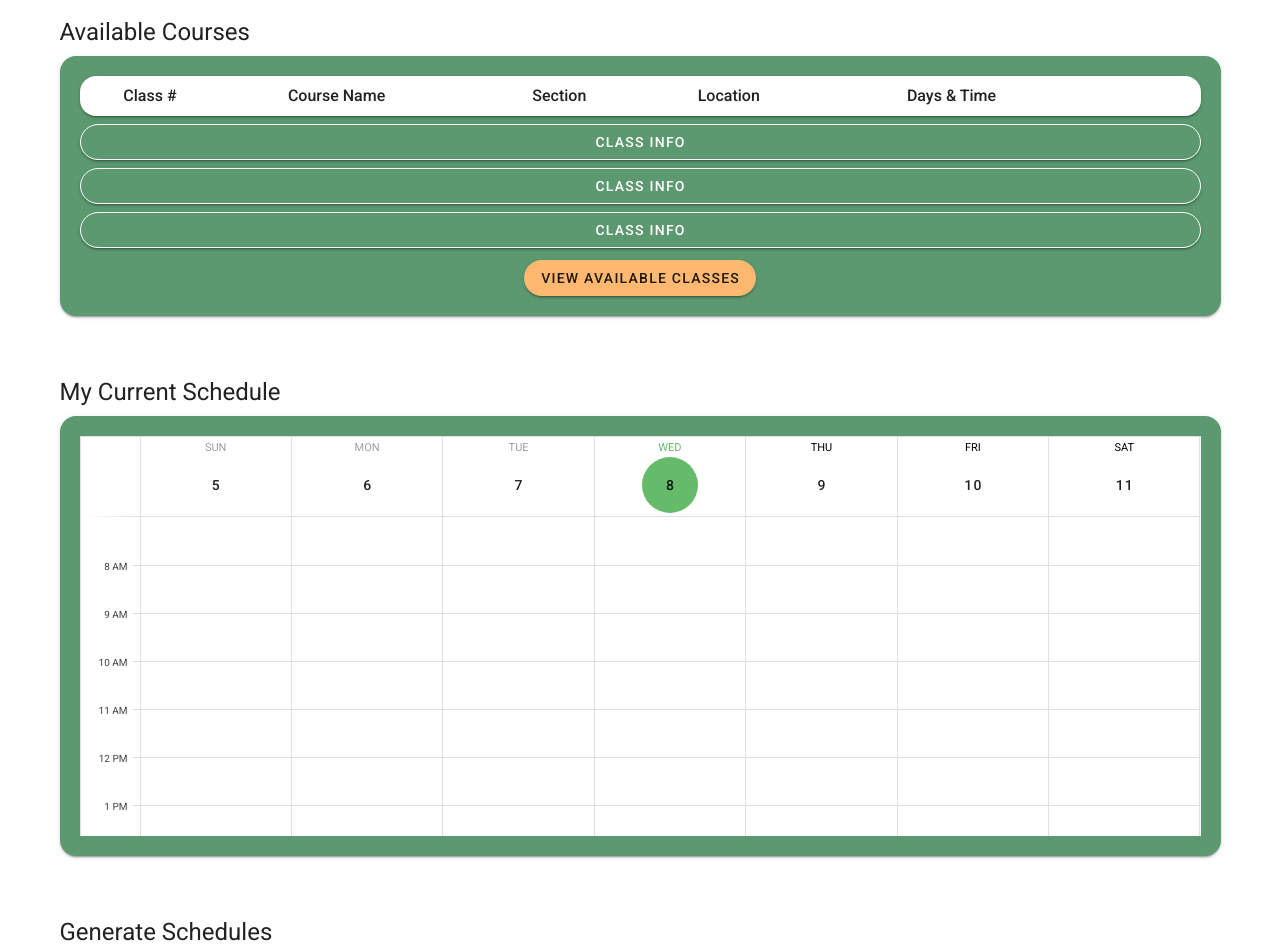
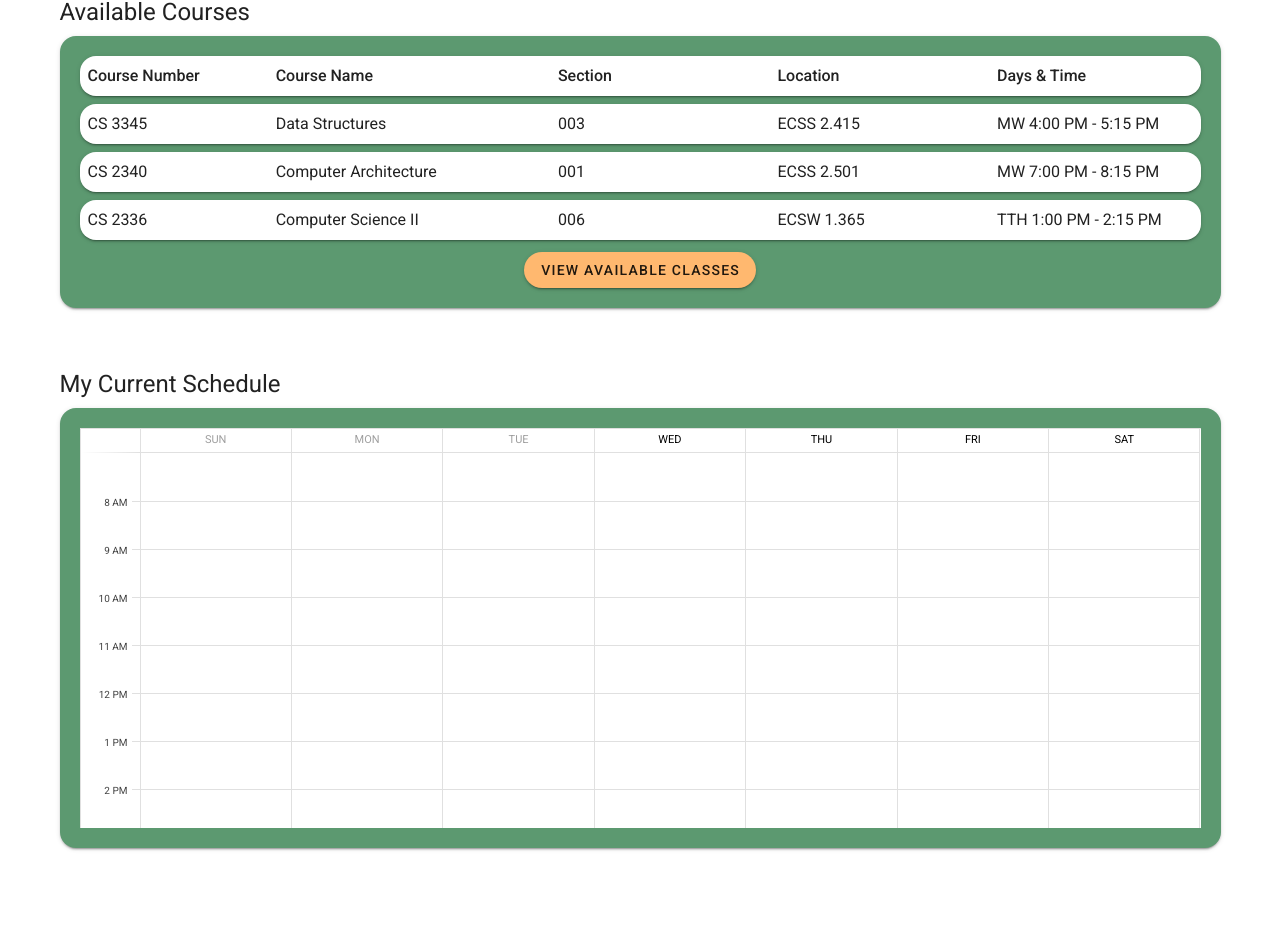
Before and after one commit to palak-bhargava/InstructorScheduler, a Vue app in the folder vue-client/: page / in a window 1280 px wide. Shown: the part 473-1425 px from the top of the page. After the commit the page ends 1373 px from the top, so only its background shows below. Built offline with nearby package versions, Linux system fonts and the light colour scheme.

Commit message:
finished calendar

```diff
--- a/vue-client/src/views/dashboard.vue
+++ b/vue-client/src/views/dashboard.vue
@@ -1,5 +1,5 @@
 <template>
-    <v-container class="mt-15">
+    <v-container class="mt-10">
         <v-row>
             <v-col cols="7">
                 <div class="text-h5 mb-2">My Preferences</div>
@@ -110,57 +110,93 @@
                     class = "mb-2 pa-2 rounded-xl font-weight-medium"
                     color="#FFFFFF"
                 >
-                    &nbsp&nbsp&nbsp&nbsp&nbsp&nbsp&nbsp&nbsp
-                    Class #
-                    &nbsp&nbsp&nbsp&nbsp&nbsp&nbsp&nbsp&nbsp
-                    &nbsp&nbsp&nbsp&nbsp&nbsp&nbsp&nbsp&nbsp
-                    &nbsp&nbsp&nbsp&nbsp&nbsp&nbsp&nbsp&nbsp
-                    Course Name
-                    &nbsp&nbsp&nbsp&nbsp&nbsp&nbsp&nbsp&nbsp
-                    &nbsp&nbsp&nbsp&nbsp&nbsp&nbsp&nbsp&nbsp
-                    &nbsp&nbsp&nbsp&nbsp&nbsp&nbsp&nbsp&nbsp
-                    &nbsp&nbsp&nbsp&nbsp&nbsp&nbsp&nbsp&nbsp
-                    Section
-                    &nbsp&nbsp&nbsp&nbsp&nbsp&nbsp&nbsp&nbsp
-                    &nbsp&nbsp&nbsp&nbsp&nbsp&nbsp&nbsp&nbsp
-                    &nbsp&nbsp&nbsp&nbsp&nbsp&nbsp&nbsp&nbsp
-                    Location
-                    &nbsp&nbsp&nbsp&nbsp&nbsp&nbsp&nbsp&nbsp
-                    &nbsp&nbsp&nbsp&nbsp&nbsp&nbsp&nbsp&nbsp
-                    &nbsp&nbsp&nbsp&nbsp&nbsp&nbsp&nbsp&nbsp
-                    &nbsp&nbsp&nbsp&nbsp&nbsp&nbsp&nbsp&nbsp
-                    Days & Time
+                    <v-row>
+                        <v-col
+                        cols="2">
+                        Course Number
+                        </v-col>
+                        <v-col cols="3">
+                            Course Name
+                        </v-col>
+                        <v-col cols="1.5">
+                            Section
+                        </v-col>
+                        <v-col cols="1.5">
+                            Location
+                        </v-col>
+                        <v-col cols="2.5">
+                            Days & Time
+                        </v-col>
+                    </v-row>
                 </v-card>
-                <v-btn
+                <v-card
+                    class="rounded-xl mb-2 pa-2"
                     color="#FFFFFF"
-                    elevation="2"
-                    rounded
-                    block
-                    outlined
-                    class="mb-2"
                 >
-                    class info
-                </v-btn>
+                    <v-row>
+                        <v-col cols="2">
+                        CS 3345
+                        </v-col>
+                        <v-col cols="3">
+                            Data Structures
+                        </v-col>
+                        <v-col cols="1.5">
+                            003
+                        </v-col>
+                        <v-col cols="1.5">
+                            ECSS 2.415
+                        </v-col>
+                        <v-col cols="2.5">
+                            MW 4:00 PM - 5:15 PM
+                        </v-col>
+                    </v-row>
+                </v-card>
 
-                <v-btn
-                    color="white"
-                    elevation="2"
-                    rounded
-                    block
-                    outlined
-                    class="mb-2"
+                <v-card
+                class="rounded-xl mb-2 pa-2"
+                    color="#FFFFFF"
                 >
-                    class info
-                </v-btn>
-                <v-btn
-                    color="white"
-                    elevation="2"
-                    rounded
-                    block
-                    outlined
+                    <v-row>
+                        <v-col cols="2">
+                        CS 2340
+                        </v-col>
+                        <v-col cols="3">
+                            Computer Architecture
+                        </v-col>
+                        <v-col cols="1.5">
+                            001
+                        </v-col>
+                        <v-col cols="1.5">
+                            ECSS 2.501
+                        </v-col>
+                        <v-col cols="2.5">
+                            MW 7:00 PM - 8:15 PM
+                        </v-col>
+                    </v-row>
+                </v-card>
+                <v-card
+                class="rounded-xl mb-2 pa-2"
+                    color="#FFFFFF"
                 >
-                    class info
-                </v-btn>
+                    <v-row>
+                        <v-col cols="2">
+                        CS 2336
+                        </v-col>
+                        <v-col cols="3">
+                            Computer Science II
+                        </v-col>
+                        <v-col cols="1.5">
+                            006
+                        </v-col>
+                        <v-col cols="1.5">
+                            ECSW 1.365
+                        </v-col>
+                        <v-col cols="2.5">
+                            TTH 1:00 PM - 2:15 PM
+                        </v-col>
+                    </v-row>
+                </v-card>
+
                 <v-row justify-center class="mb-0 mt-3">
                             <v-btn
                             color="#FFB86F"
@@ -177,7 +213,7 @@
         <div class="text-h5 mb-2 mt-15">My Current Schedule</div>
         <v-card
             color="#5C9970"
-            class="rounded-xl"
+            class="rounded-xl mb-10"
         >
             <v-container class="spacing-playground pa-5">
                 <v-row>
@@ -185,69 +221,56 @@
                     <v-sheet height="400">
                         <v-calendar
                         ref="calendar"
+                        :value="today"
                         :events="events"
-                        color="green lighten-1"
+                        :today="now"
                         type="week"
                         first-time=07:00
                         last-time=10:00
                         interval-count=15
                         >
+                        <template v-slot:day-label-header="{}">{{ " " }}</template>
                         </v-calendar>
                     </v-sheet>
                     </v-col>
                 </v-row>
             </v-container>
         </v-card>
-
-        <div class="text-h5 mb-2 mt-15">Generate Schedules</div>
-            <v-container class="spacing-playground pa-6">
-                <v-row justify-center class="mb-0">
-                    <v-btn
-                        color="#5C9970"
-                        elevation="2"
-                        rounded
-                        class="mx-auto"
-                        >
-                        &nbsp&nbsp&nbspGenerate&nbsp&nbsp&nbsp
-                    </v-btn>
-                </v-row>
-            </v-container>
-
-        <div class="text-h5 mb-2 mt-15">Generate Schedules</div>
-        <v-card
-            color="#5C9970"
-            class="rounded-xl"
-        >
-            <v-container class="spacing-playground pa-6">
-                <v-card
-                color="#FFFFFF"
-                class="rounded-xl"
-                >
-                    <v-sheet height="400">
-                        <v-calendar
-                        ref="calendar"
-                        :events="events"
-                        color="green lighten-1"
-                        type="week"
-                        first-time=07:00
-                        last-time=10:00
-                        interval-count=15
-                        ></v-calendar>
-                    </v-sheet>
-
-                    <v-button>
-
-                    </v-button>
-
-                </v-card>
-            </v-container>
-        </v-card>
-
     </v-container>
 </template>
 
 <script>
-export default {
-  methods: {},
-};
+  export default {
+    data: () => ({
+      events: [
+        {
+          name: 'CS 4384',
+          start: '2023-11-27 10:00',
+          end: '2023-11-27 11:15',
+          color: '#FFB86F'
+
+        },
+        {
+          name: 'CS 4384',
+          start: '2023-11-29 10:00',
+          end: '2023-11-29 11:15',
+          color: '#FFB86F',
+          textcolor: '#000000'
+
+        },
+        {
+          name: 'CS 4375',
+          start: '2023-11-28 16:00',
+          end: '2023-11-28 17:15',
+          color: '#FFB86F'
+        },
+        {
+          name: 'CS 4375',
+          start: '2023-11-30 16:00',
+          end: '2023-11-30 17:15',
+          color: '#FFB86F'
+        },
+      ],
+    }),
+  }
 </script>
```
Also changed, not shown: 1 other file (tests, documents, lock files or other folders).
